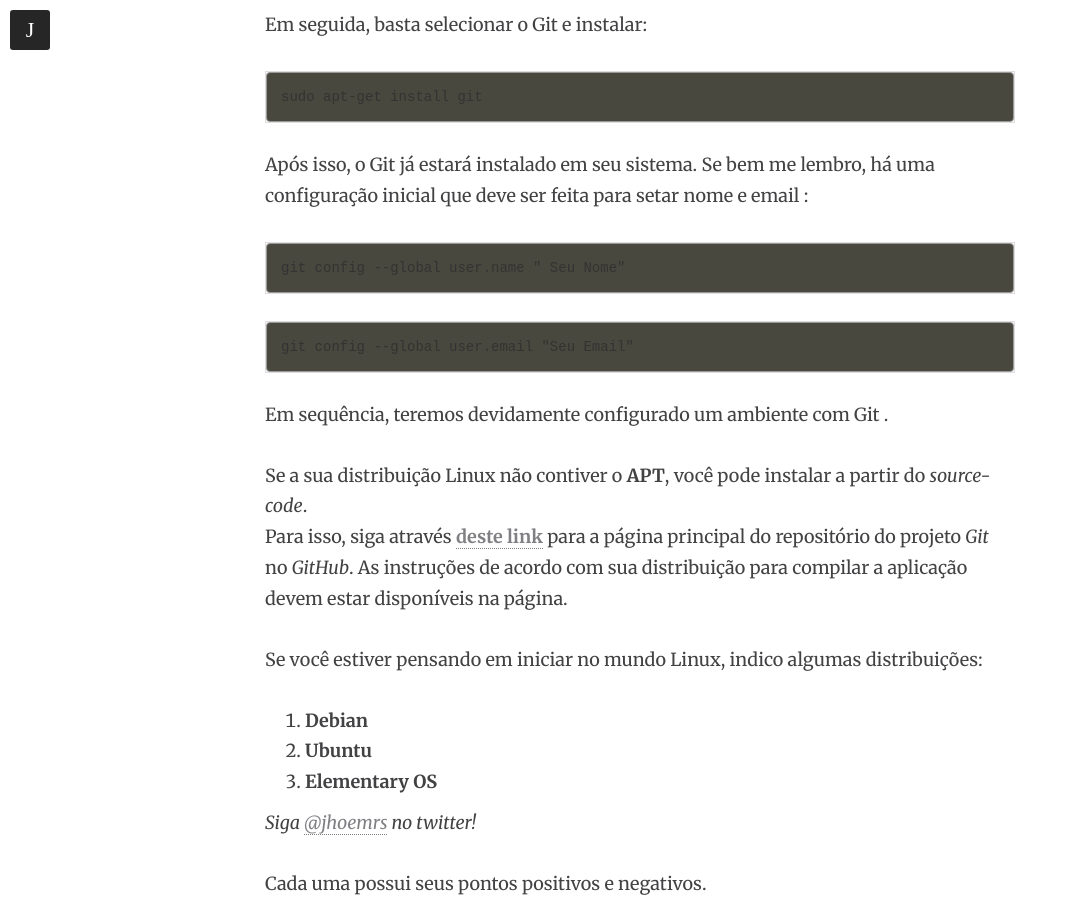
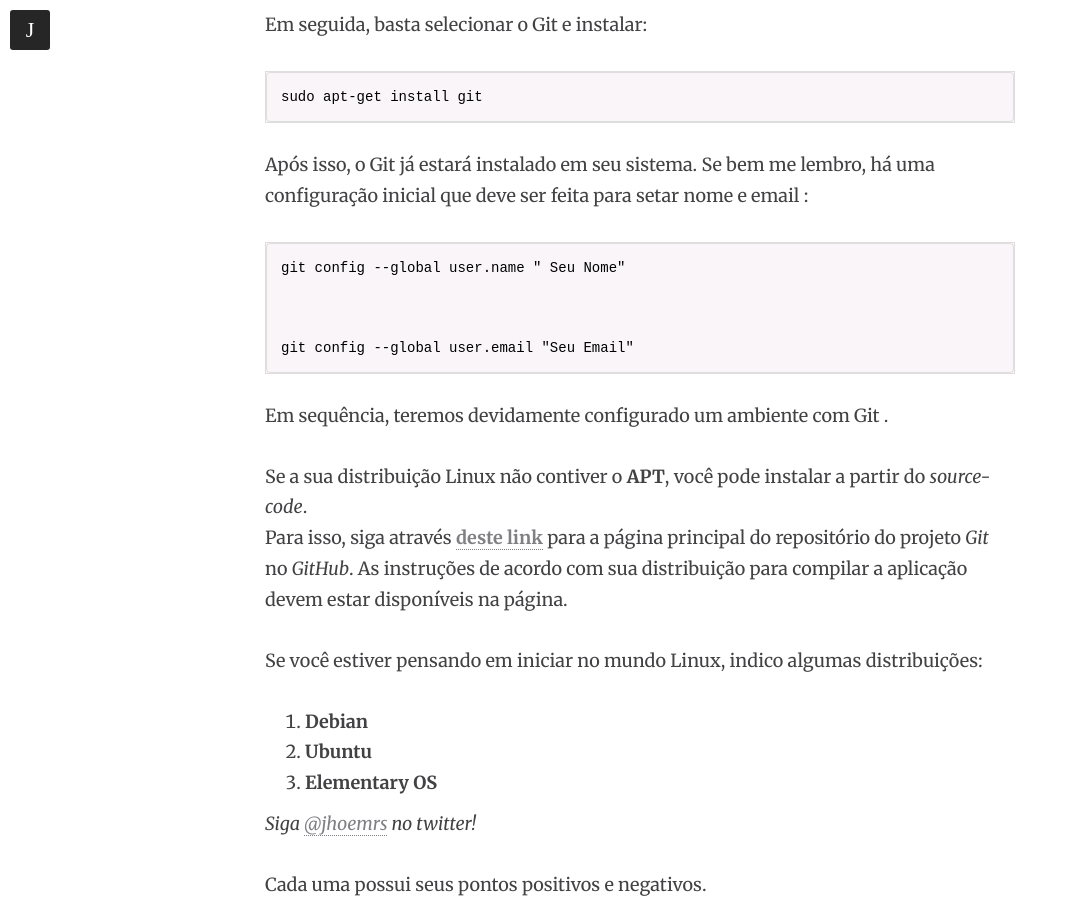
Before and after one commit to jhoemrs/old_theme, a Jekyll site: the page built from _posts/2016-02-01-usando-git-github.md, in a window 1280 px wide and 900 px high, scrolled down 2837 px. Shown: the whole window, without its empty margins (0-1068 px from the left). Built offline with Jekyll 4.4.1, drawn with Linux system fonts in a browser that asks for light colours; nearby versions of some CDN libraries; comment, search, counter and statistics services are not loaded.

Commit message:
fix first post.

```diff
--- a/_posts/2016-02-01-usando-git-github.md
+++ b/_posts/2016-02-01-usando-git-github.md
@@ -50,25 +50,25 @@ Simples assim, caso queira usar Ruindows para programar arrume uma máquina virt
 
 Primeiro atualize o seu repositório de aplicações com o famoso:
 
-{% highlight console %}
-sudo apt-get update
-{% endhighlight %}
+
+    sudo apt-get update
+
 
 Em seguida, basta selecionar o Git e instalar:
 
-{% highlight console %}
-sudo apt-get install git
-{% endhighlight %}
+
+    sudo apt-get install git
+
 
 Após isso, o Git já estará instalado em seu sistema. Se bem me lembro, há uma configuração inicial que deve ser feita para setar nome e email :
 
-{% highlight console %}
-git config --global user.name " Seu Nome"
-{% endhighlight %}
 
-{% highlight console %}
-git config --global user.email "Seu Email"
-{% endhighlight %}
+    git config --global user.name " Seu Nome"
+
+
+
+    git config --global user.email "Seu Email"
+
 
 Em sequência, teremos devidamente configurado um ambiente com Git .
 
```
